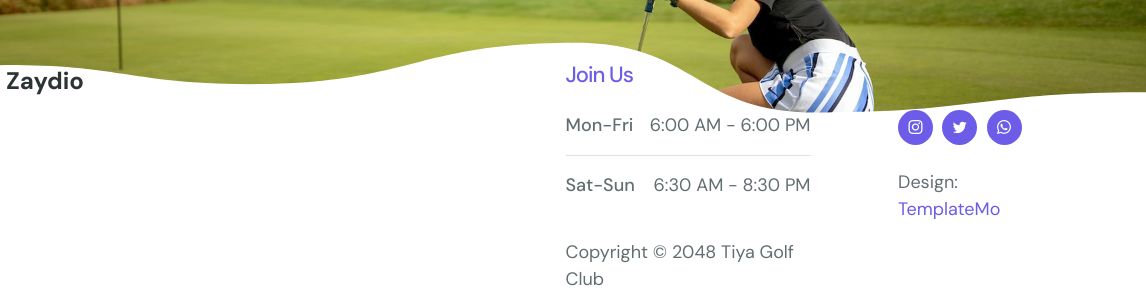
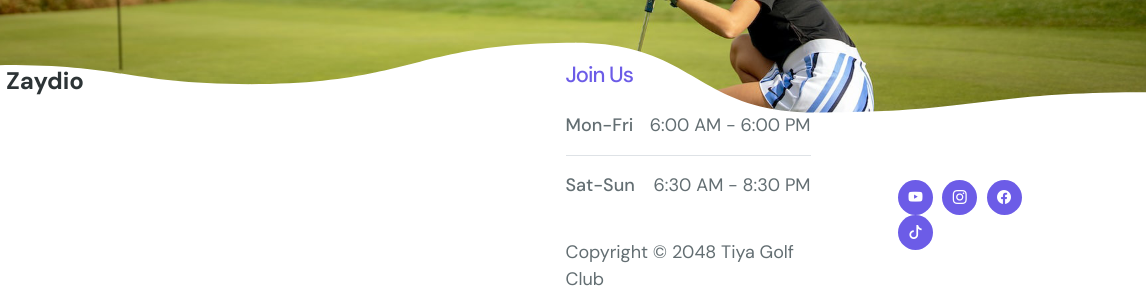
Before and after one commit to zevschachter/Zaydio, a plain HTML site: page index.html in a window 1280 px wide. Shown: the part 3840-4143 px from the top of the page, 134-1280 px from the left. Drawn offline with Linux system fonts and the light colour scheme; files whose address does not match are found by name.

Commit message:
Update footer: add 'Tune in to Zaydio's fun!' text, replace icons with YouTube/Instagram/Facebook/TikTok, remove TemplateMo text

```diff
--- a/index.html
+++ b/index.html
@@ -543,21 +543,24 @@ https://templatemo.com/tm-587-tiya-golf-club
                     </div>
 
                         <div class="col-lg-2 col-12 ms-auto">
-                            <ul class="social-icon mt-lg-5 mt-3 mb-4">
+                            <p class="mb-3 mt-lg-5 mt-3" style="color: var(--white-color); font-weight: var(--font-weight-medium);">Tune in to Zaydio's fun!</p>
+                            <ul class="social-icon mb-4">
+                                <li class="social-icon-item">
+                                    <a href="#" class="social-icon-link bi-youtube"></a>
+                                </li>
+
                                 <li class="social-icon-item">
                                     <a href="#" class="social-icon-link bi-instagram"></a>
                                 </li>
 
                                 <li class="social-icon-item">
-                                    <a href="#" class="social-icon-link bi-twitter"></a>
+                                    <a href="#" class="social-icon-link bi-facebook"></a>
                                 </li>
 
                                 <li class="social-icon-item">
-                                    <a href="#" class="social-icon-link bi-whatsapp"></a>
+                                    <a href="#" class="social-icon-link bi-tiktok"></a>
                                 </li>
                             </ul>
-                            <p class="copyright-text">Design: <a rel="nofollow" href="https://templatemo.com" target="_blank">TemplateMo</a></p>
-
                         </div>
 
                 </div>
```
